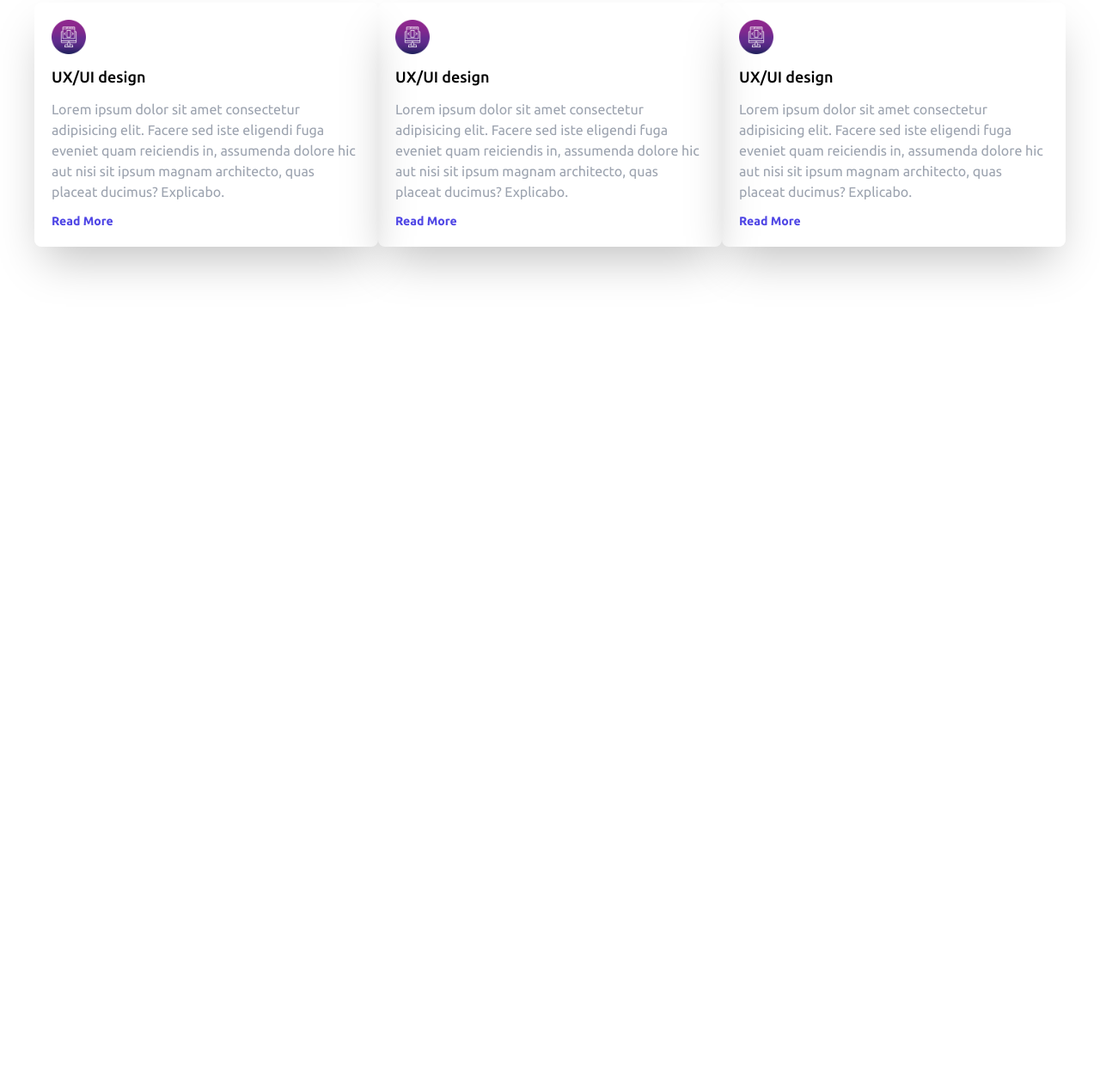
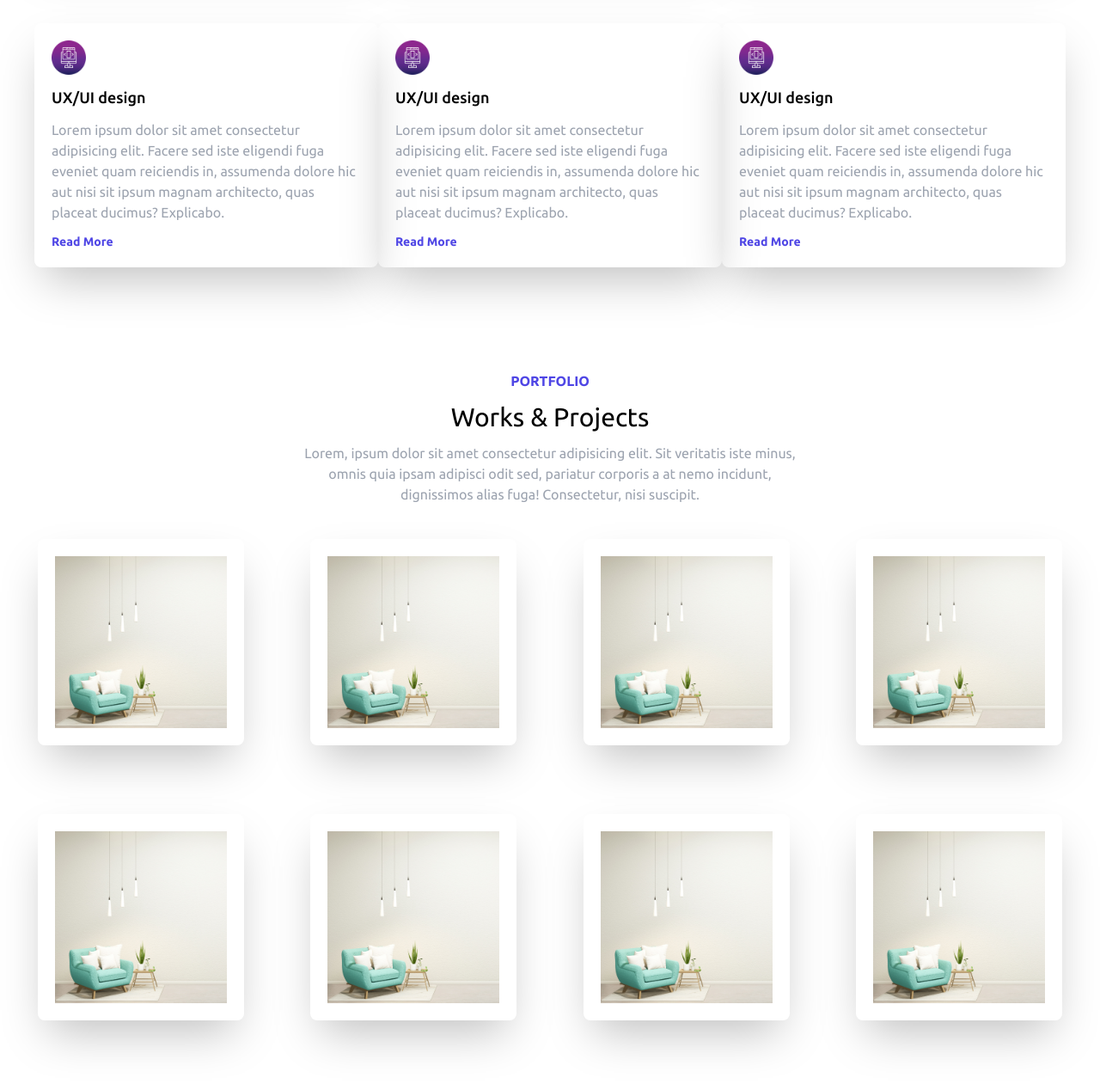
Before and after one commit to TsaiTsaiChieh/portfolio-tailwind, a website: page index.html in a window 1280 px wide. Shown: the part 2059-3320 px from the top of the page at 86% size. Before the commit the page ends 2426 px from the top, so only its background shows below. Drawn offline with Linux system fonts and the light colour scheme.

Commit message:
:sparkles: Tailwind Portfolio Section

```diff
--- a/index.html
+++ b/index.html
@@ -131,7 +131,7 @@
     <div>
       <div class="container mx-auto">
         <!-- top -->
-        <div class="flex flex-col items-center">
+        <div class="flex flex-col items-center gap-3">
           <h1 class="text-indigo-600 font-bold">SERVICES</h1>
           <h1 class="text-3xl">What do I offer?</h1>
           <p class="w-1/2 text-center text-gray-400">Lorem, ipsum dolor sit amet consectetur adipisicing elit. Sit
@@ -143,7 +143,7 @@
             odit sed, pariatur corporis a at nemo incidunt, dignissimos alias fuga! Consectetur, nisi suscipit.</p>
         </div>
         <!-- bottom -->
-        <div class="flex flex-wrap p-5 sm:p-0">
+        <div class="flex flex-wrap p-5 sm:p-0 justify-between">
           <!-- card -->
           <div class="w-full lg:w-1/3 shadow-2xl rounded-lg p-5 my-3 md:my-10 flex flex-col gap-3">
             <img class="w-10" src="./img/icon.png" alt="icon">
@@ -204,10 +204,60 @@
               Explicabo.</p>
             <a class="text-indigo-600 font-semibold text-sm" href="">Read More</a>
           </div>
-
         </div>
       </div>
-
+    </div>
+    <!-- works -->
+    <div class="py-20">
+      <div class="container mx-auto">
+        <!-- top -->
+        <div class="flex flex-col items-center gap-3">
+          <h1 class="text-indigo-600 font-bold">PORTFOLIO</h1>
+          <h1 class="text-3xl">Works & Projects</h1>
+          <p class="w-1/2 text-center text-gray-400">Lorem, ipsum dolor sit amet consectetur adipisicing elit. Sit
+            veritatis iste
+            minus,
+            omnis quia
+            ipsam
+            adipisci
+            odit sed, pariatur corporis a at nemo incidunt, dignissimos alias fuga! Consectetur, nisi suscipit.</p>
+        </div>
+        <!-- bottom -->
+        <div class="flex flex-wrap p-5 sm:p-0 justify-between">
+          <!-- card -->
+          <div class="w-full md:w-5/12 lg:w-1/5 shadow-2xl rounded-lg p-5 my-3 md:my-10 m-1">
+            <img src="./img/item.png" alt="item">
+          </div>
+          <!-- card -->
+          <div class="w-full md:w-5/12 lg:w-1/5 shadow-2xl rounded-lg p-5 my-3 md:my-10 m-1">
+            <img src="./img/item.png" alt="item">
+          </div>
+          <!-- card -->
+          <div class="w-full md:w-5/12 lg:w-1/5 shadow-2xl rounded-lg p-5 my-3 md:my-10 m-1">
+            <img src="./img/item.png" alt="item">
+          </div>
+          <!-- card -->
+          <div class="w-full md:w-5/12 lg:w-1/5 shadow-2xl rounded-lg p-5 my-3 md:my-10 m-1">
+            <img src="./img/item.png" alt="item">
+          </div>
+          <!-- card -->
+          <div class="w-full md:w-5/12 lg:w-1/5 shadow-2xl rounded-lg p-5 my-3 md:my-10 m-1">
+            <img src="./img/item.png" alt="item">
+          </div>
+          <!-- card -->
+          <div class="w-full md:w-5/12 lg:w-1/5 shadow-2xl rounded-lg p-5 my-3 md:my-10 m-1">
+            <img src="./img/item.png" alt="item">
+          </div>
+          <!-- card -->
+          <div class="w-full md:w-5/12 lg:w-1/5 shadow-2xl rounded-lg p-5 my-3 md:my-10 m-1">
+            <img src="./img/item.png" alt="item">
+          </div>
+          <!-- card -->
+          <div class="w-full md:w-5/12 lg:w-1/5 shadow-2xl rounded-lg p-5 my-3 md:my-10 m-1">
+            <img src="./img/item.png" alt="item">
+          </div>
+        </div>
+      </div>
     </div>
   </div>
   <script src="./autotyping.min.js"></script>
```
Also changed, not shown: css/style.css.
